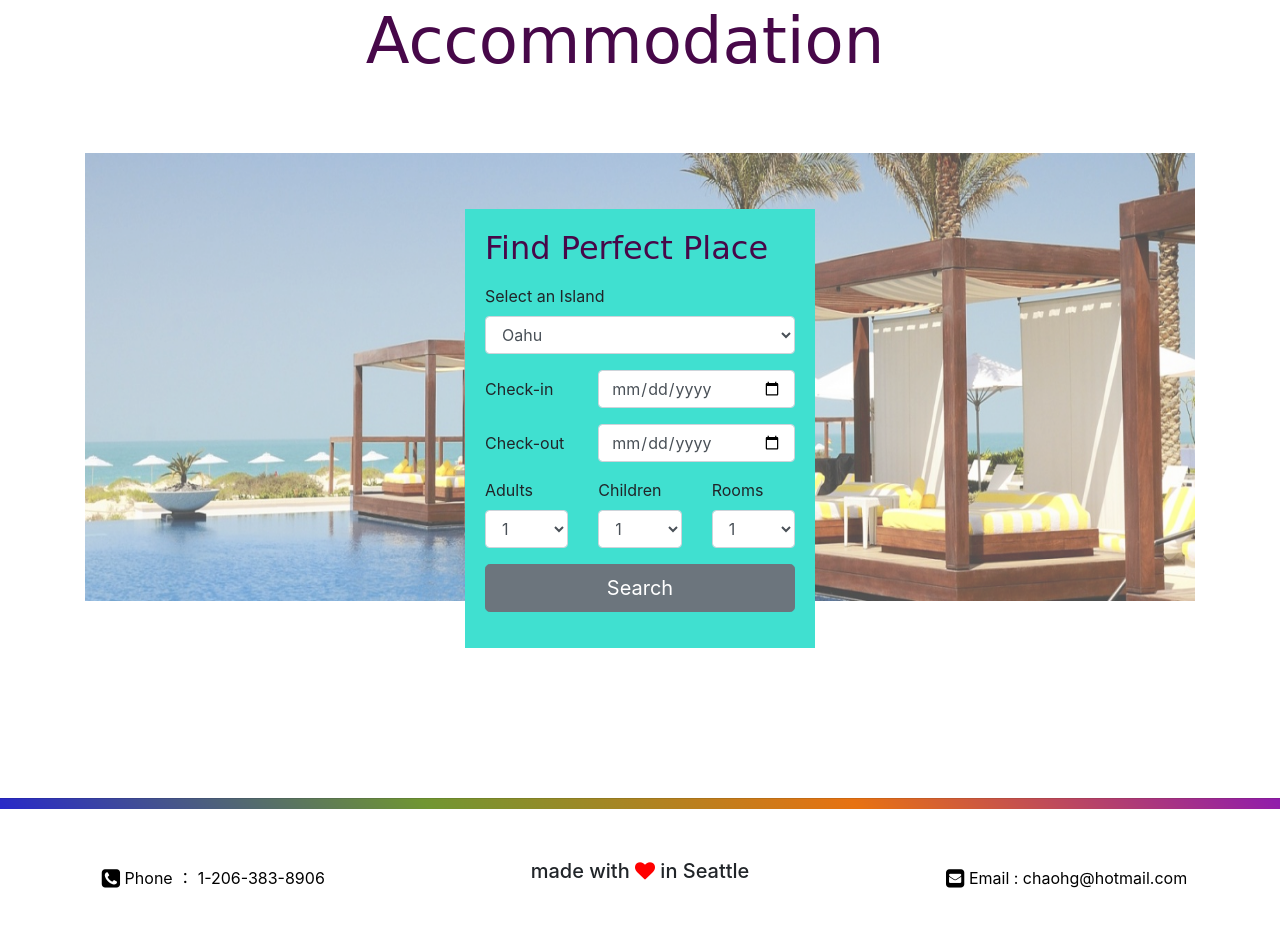
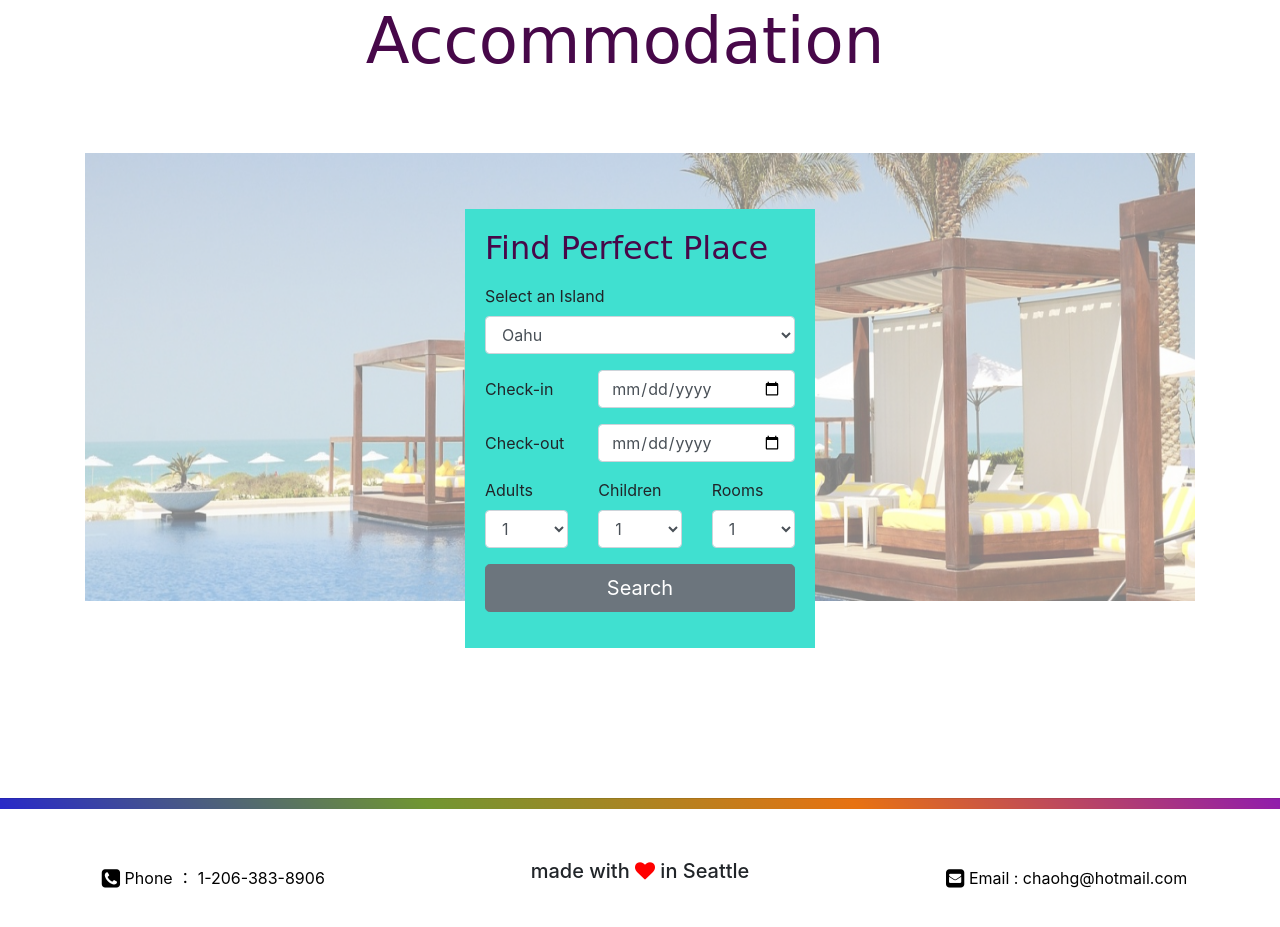
Before and after one commit to MinchaoD/traveltoHawaii, a website: page index.html in a window 1280 px wide. Shown: the part 2843-3770 px from the top of the page. Drawn offline with nearby package versions, Linux system fonts and the light colour scheme.

```diff
--- a/index.html
+++ b/index.html
@@ -185,7 +185,7 @@
             <h1>Accommodation</h1>
         </div>
         <div class="parent-image mx-auto">
-            <img src="/image/hotel5.jpg" class=" container-fluid hotel-image mx-auto ">
+            <img src="/image/hotel5.jpg" class=" container-fluid image-fluid hotel-image mx-auto ">
             <div class="col-sm-8 col-md-6 col-lg-4 mx-auto search-image">
                 <form>
                     <div class="form-group ">
--- a/styles.css
+++ b/styles.css
@@ -205,7 +205,7 @@
   position: absolute;
   width:100%;
   height:35vw;
-  opacity: 0.7;
+  opacity: 0.5;
  }
 
   form{
```
Also changed, not shown: 1 other file.
